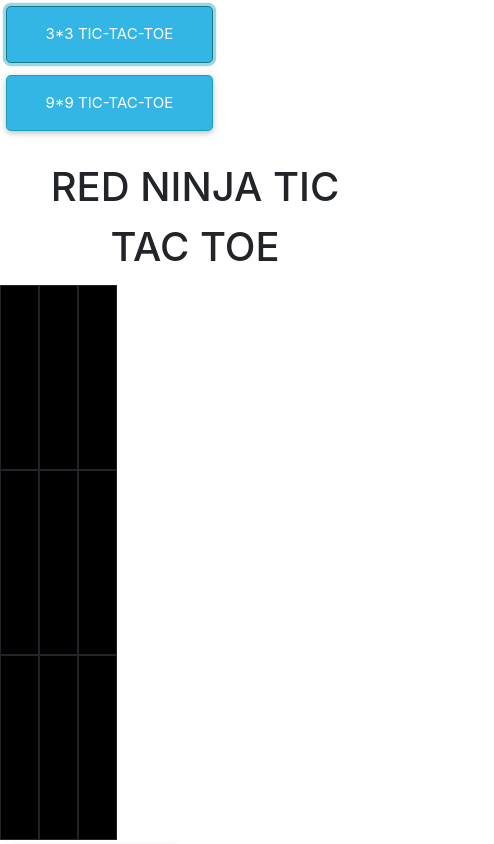
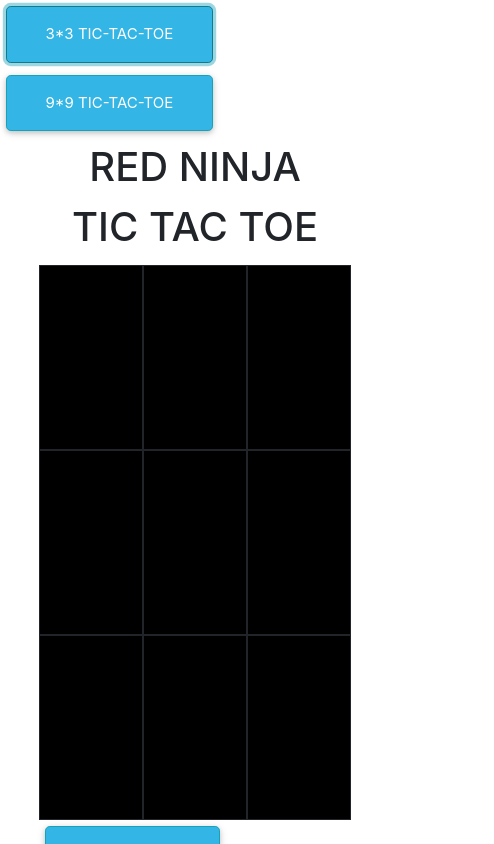
Before and after one commit to shradhasehgal/RedNinjas, a React (Create React App) app in the folder Frontend/: page / in a window 390 px wide. Both pictures are taken after a click on the button "3*3 TIC-TAC-TOE". Shown: the top 844 px of the page, 494 px wide, since content can reach past the window. Built offline with nearby package versions, Linux system fonts and the light colour scheme.

Commit message:
Responsive cells

```diff
--- a/Frontend/src/components/Board.js
+++ b/Frontend/src/components/Board.js
@@ -389,6 +389,8 @@ export default class Landing extends Component {
       <div
         style={{
           marginTop: "5%",
+          margin: "0 auto",
+          maxWidth: "80%"
         }}
       >
         <div style={{ textAlign: "center" }}>
@@ -474,6 +476,10 @@ const cellStyle = {
   width: "10%",
   height: 185,
   padding: "3%",
+  flexBasis: "0",
+  flexGrow: "1",
+  minWidth: "0",
+  maxWidth: "100%"
 };
 //   border-collapse: "separate"
 // }
@@ -491,4 +497,7 @@ const startButton = {
   // left:50
 };
 
+// const cellStyle = {
+
+// }
 // "proxy": "http://127.0.0.1:5000/"
```
Also changed, not shown: 8 other files (tests, documents, lock files or other folders).
